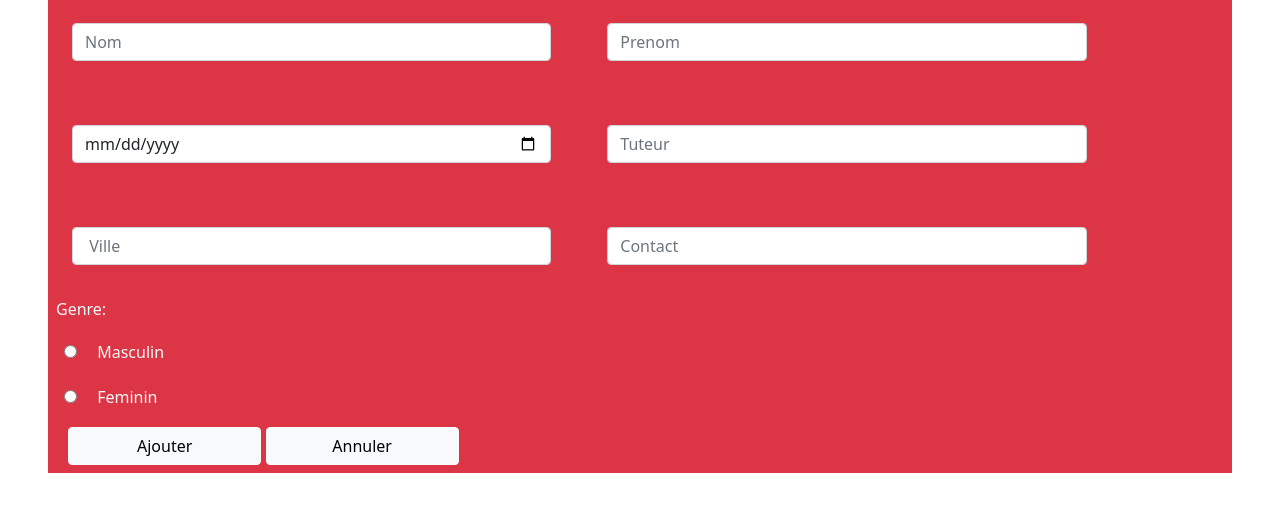
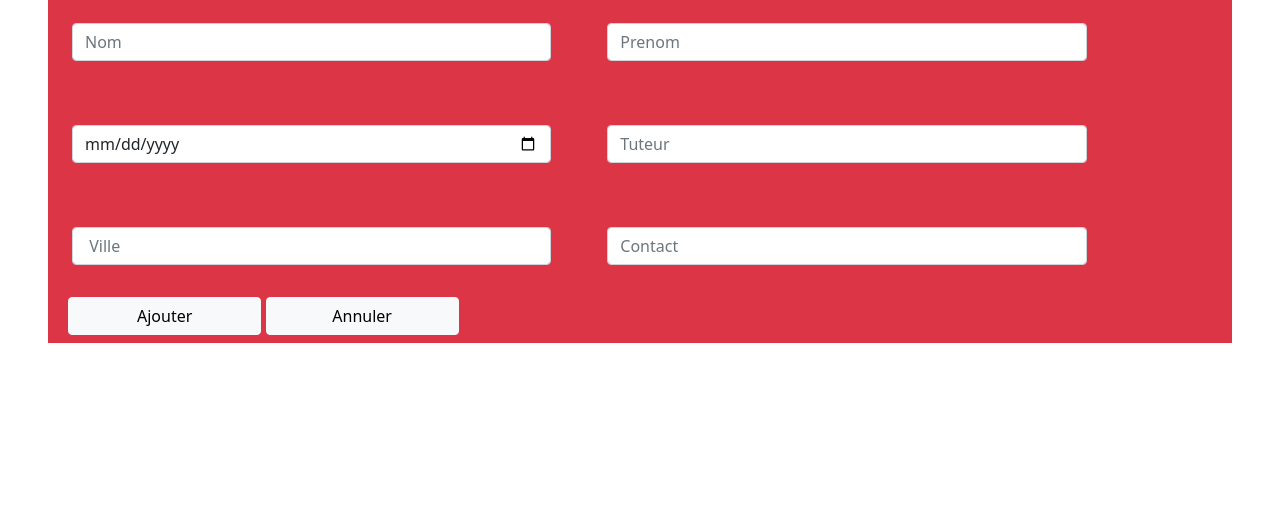
Before and after one commit to Beaufaye/Mini-Application-PHP, a PHP site: page /ajout.php in a window 1280 px wide. Shown: the part 294-815 px from the top of the page. After the commit the page ends 637 px from the top, so only its background shows below. Run offline with PHP 8.4, Linux system fonts and the light colour scheme.

Commit message:
mis à jour

```diff
--- a/ajout.php
+++ b/ajout.php
@@ -26,7 +26,7 @@ require_once 'connexion.php';
    <!-- FORMULAIRE CHANCELLA-->
 
    <div class="m-5 bg-danger"  >
-   <form action="" method="post">
+   <form action="insertion_apprenants.php" method="post">
         <div class="row mt-3">
                  <div class="col-5 m-3">
                             <input type="text" class="form-control m-2" placeholder="Nom" name="nom">
@@ -52,20 +52,12 @@ require_once 'connexion.php';
                                               <input type="number" class="form-control m-2" placeholder="Contact" name="contact">
                                             </div>
                             </div>
-                                    <p class="text-light m-2">Genre:</p>
-                                        <div class="custom-control custom-radio custom-control-inline">
-                                                <input type="radio" id="customRadioInline1" name="customRadioInline1" class="custom-control-input m-3 ">
-                                                <label class="custom-control-label text-light" for="customRadioInline1" name="m">Masculin</label>
-                                              </div>
-                                              <div class="custom-control custom-radio custom-control-inline">
-                                                <input type="radio" id="customRadioInline2" name="customRadioInline1" class="custom-control-input m-3 ">
-                                                <label class="custom-control-label text-light" for="customRadioInline2" name="f">Feminin</label>
-                                              </div>
+
                                           <div class="row">
                                                 <div class="row m-2">
                                                         <div class="buttonap ">
-                                                            <input id="sendTuteurs" type="submit" value="Ajouter" name="ajouter" class="btn btn-light sbouton2 col-2">
-                                                            <input id="annuler" type="" value="Annuler" name="valider" class="btn btn-light sbouton2 col-2">
+                                                            <input id="sendapprenants" type="submit" value="Ajouter" name="ajouter" class="btn btn-light sbouton2 col-2">
+                                                            <input id="annuler" type="" value="Annuler" name="annuler" class="btn btn-light sbouton2 col-2">
                                                         </div>
 
 
```
Also changed, not shown: insertion_apprenants.php (+12 -20 lines).
